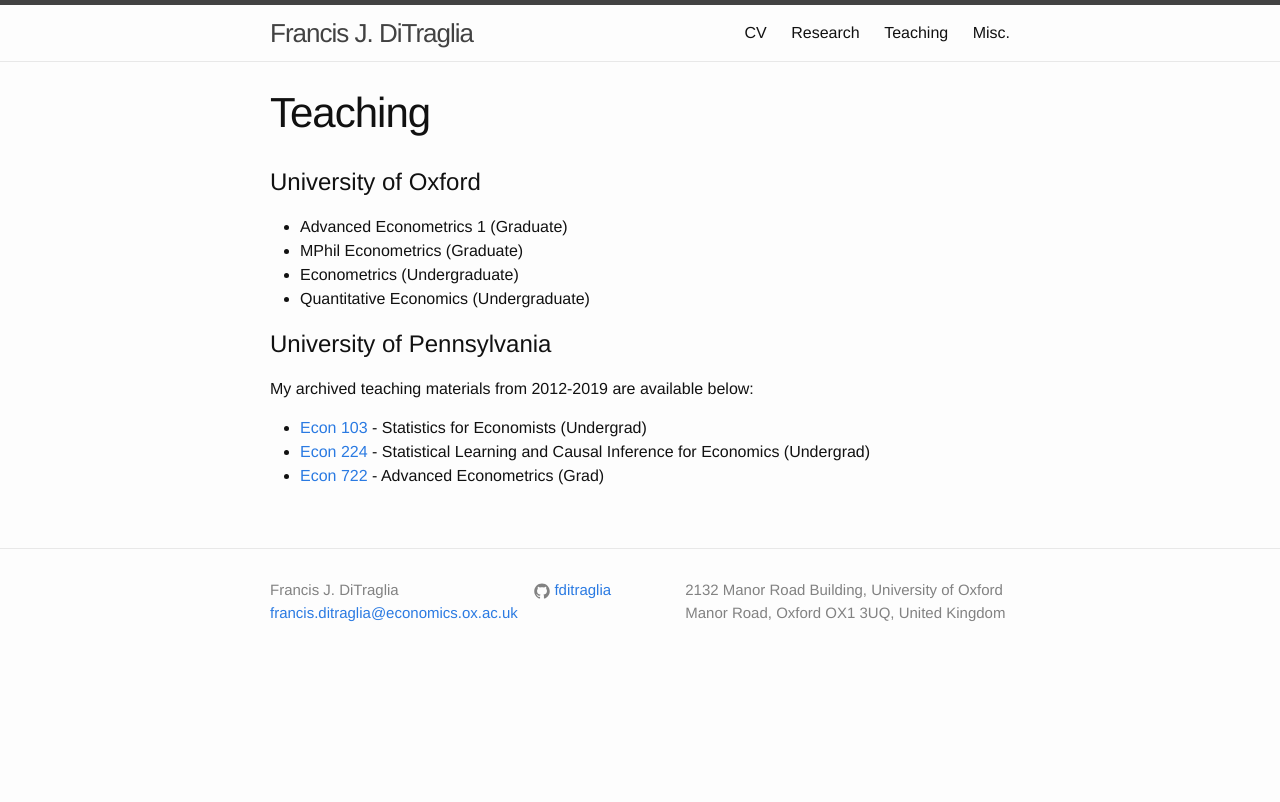
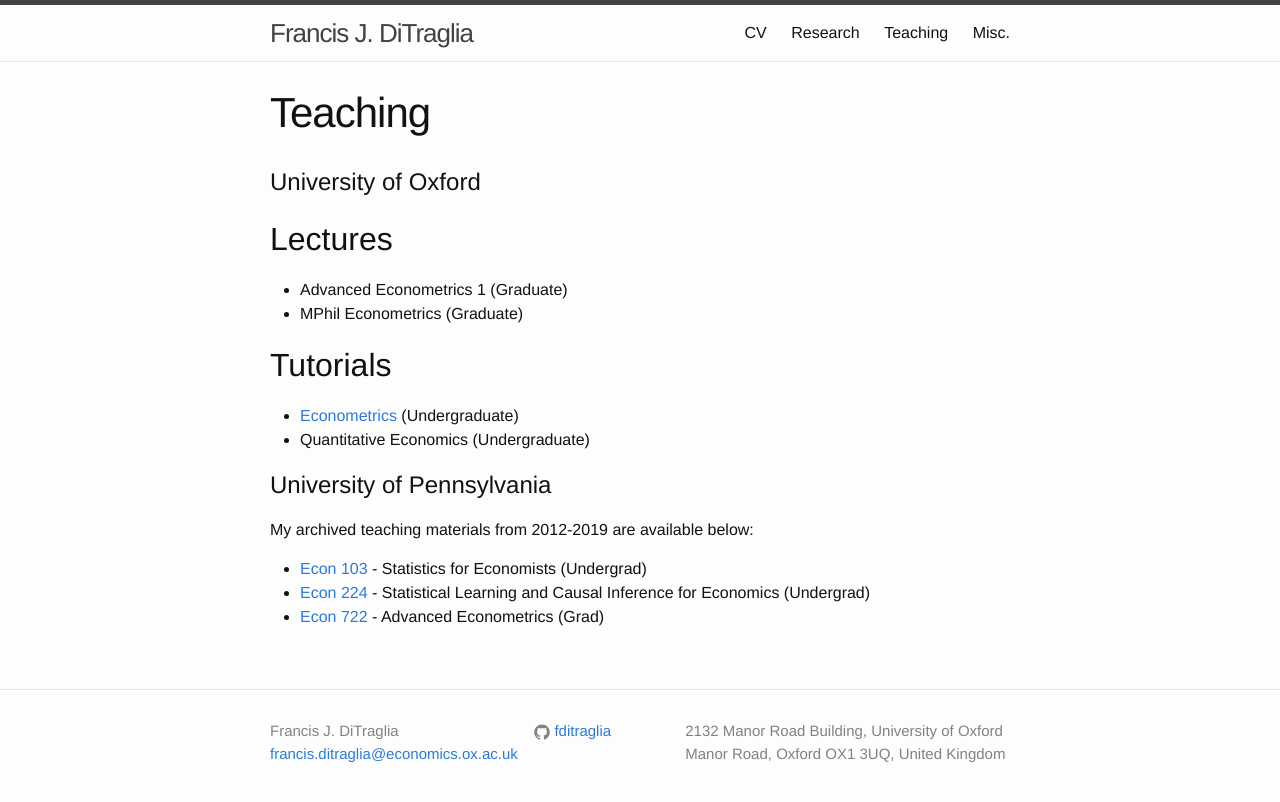
Before and after one commit to fditraglia/fditraglia.github.io, a Jekyll site: the page built from teaching.md, in a window 1280 px wide. Shown: the top 802 px of the page. Built offline with Jekyll 4.4.1, drawn with Linux system fonts in a browser that asks for light colours.

Commit message:
add link to econometrics tutorial assignments

```diff
--- a/teaching.md
+++ b/teaching.md
@@ -6,9 +6,13 @@
 <!--- My office hours for the Spring Semester of 2019 will take place on Mondays from 3-4pm and Thursdays from 4-5pm in PCPSE 630. --->
 
 # University of Oxford
+
+## Lectures
 - Advanced Econometrics 1 (Graduate)
 - MPhil Econometrics (Graduate)
-- Econometrics (Undergraduate)
+
+## Tutorials
+- [Econometrics](./pdf/econometrics-tutorials.pdf) (Undergraduate)
 - Quantitative Economics (Undergraduate)
 
 # University of Pennsylvania
```
Also changed, not shown: 1 other file.
